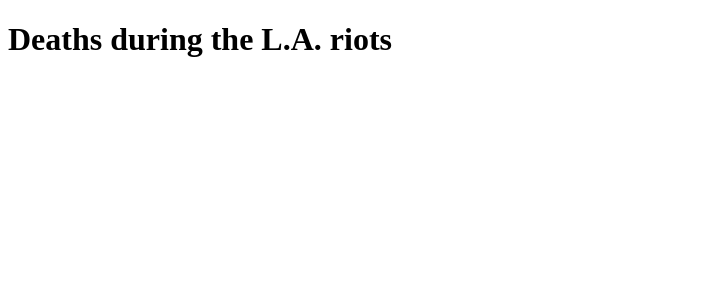
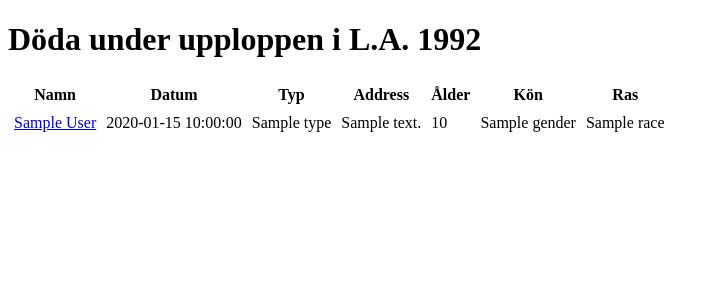
Before and after one commit to sannav/first-news-app, a Flask app: template templates/index.html in a window 1280 px wide. Shown: the top 300 px of the page, without its empty margins (0-719 px from the left). Run offline with Flask 2, Linux system fonts and the light colour scheme; the template is opened without the code that fills it: most values are stand-ins (such as "Sample title", 1, 10 or a date in 2020).

Commit message:
ladda upp filerna - igen

```diff
--- a/app.py
+++ b/app.py
@@ -1,11 +1,22 @@
+import csv
 from flask import Flask
 from flask import render_template
 app = Flask(__name__)
 
+#skapa funktion for att ladda in csv, . betyder i nuvarande katalog, r=read
+# skapa en variabel csv-path opppna csv-filen och skapa en lista
+def get_csv(csv_path):
+    csv_file = open(csv_path, "r")
+    csv_obj = csv.DictReader(csv_file)
+    csv_list = list(csv_obj)
+    return csv_list
+
+# funktionen nedan
 @app.route("/")
 def index():
     template = 'index.html'
-    return render_template(template)
+    object_list = get_csv("./static/la-riots-deaths.csv")
+    return render_template(template, object_list=object_list)
 
 if __name__ == '__main__':
     # Fire up the Flask test server
--- a/templates/index.html
+++ b/templates/index.html
@@ -2,6 +2,28 @@
 <html lang="en">
     <head></head>
     <body>
-        <h1>Deaths during the L.A. riots</h1>
+        <h1>D&ouml;da under upploppen i L.A. 1992</h1>
+        <table border=0 cellpadding=4 >
+            <tr>
+                <th>Namn</th>
+                <th>Datum</th>
+                <th>Typ</th>
+                <th>Address</th>
+                <th>&Aring;lder</th>
+                <th>K&ouml;n</th>
+                <th>Ras</th>
+            </tr>
+        {% for obj in object_list %}
+            <tr>
+                <td><a href="{{ obj.id }}/">{{ obj.full_name }}</a></td>
+                <td>{{ obj.date }}</td>
+                <td>{{ obj.type }}</td>
+                <td>{{ obj.address }}</td>
+                <td>{{ obj.age }}</td>
+                <td>{{ obj.gender }}</td>
+                <td>{{ obj.race }}</td>
+            </tr>
+        {% endfor %}
+        </table>
     </body>
 </html>
```
